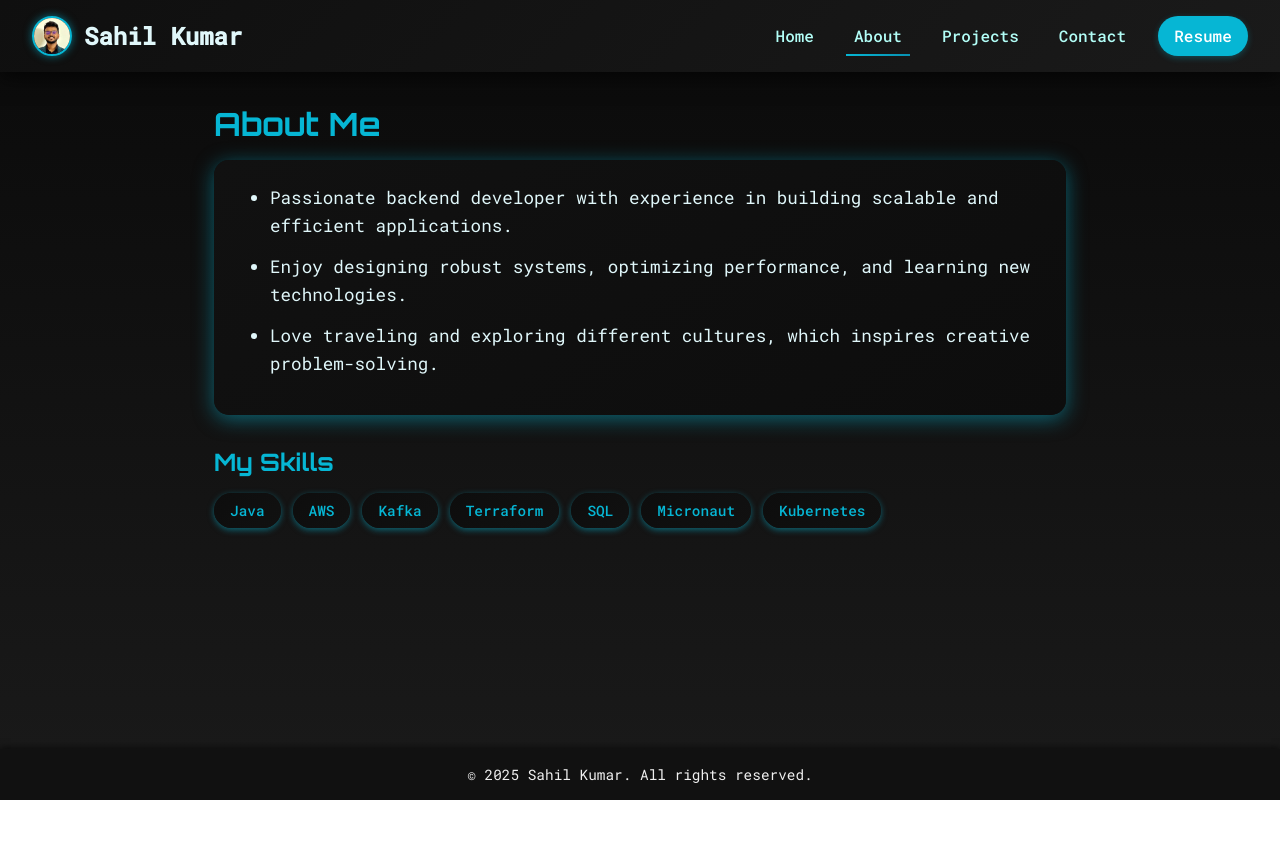
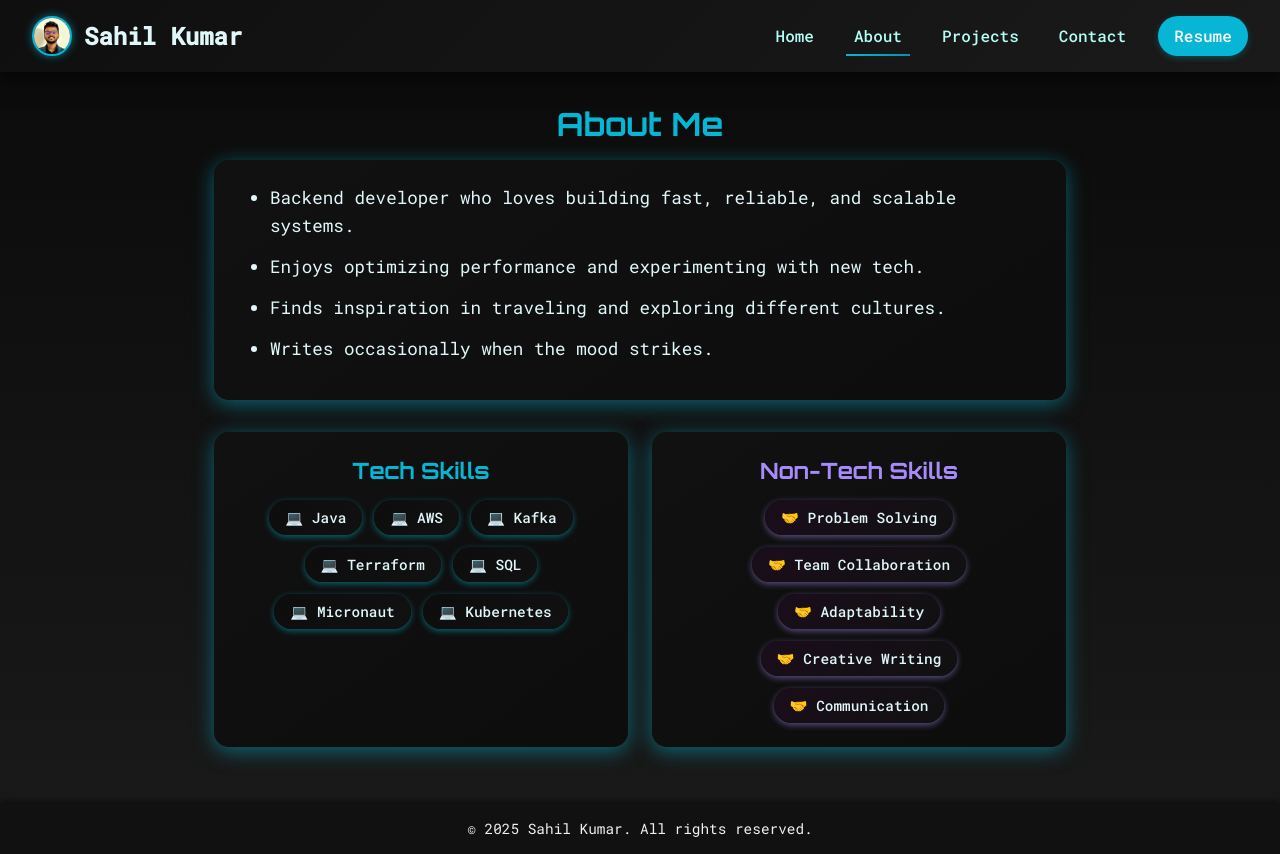
Before and after one commit to tekken78/portfolio, a Next.js app: page /about in a window 1280 px wide. Before the commit the page ends 800 px from the top, so only its background shows below. Built offline with nearby package versions, Linux system fonts and the light colour scheme.

Commit message:
Minor changes in description and experience

```diff
--- a/app/about/page.tsx
+++ b/app/about/page.tsx
@@ -1,6 +1,6 @@
 import styles from '../../styles/About.module.css';
 
-const skills = [
+const techSkills = [
   { name: 'Java', percentage: 90 },
   { name: 'AWS', percentage: 80 },
   { name: 'Kafka', percentage: 75 },
@@ -10,6 +10,14 @@ const skills = [
   { name: 'Kubernetes', percentage: 75 },
 ];
 
+const nonTechSkills = [
+  { name: 'Problem Solving', percentage: 90 },
+  { name: 'Team Collaboration', percentage: 85 },
+  { name: 'Adaptability', percentage: 80 },
+  { name: 'Creative Writing', percentage: 70 },
+  { name: 'Communication', percentage: 85 },
+];
+
 export default function About() {
   return (
     <section className={styles.aboutSection}>
@@ -17,30 +25,47 @@ export default function About() {
 
       <div className={styles.aboutCard}>
         <ul className={styles.aboutList}>
-          <li>
-            Passionate backend developer with experience in building scalable and efficient applications.
-          </li>
-          <li>
-            Enjoy designing robust systems, optimizing performance, and learning new technologies.
-          </li>
-          <li>
-            Love traveling and exploring different cultures, which inspires creative problem-solving.
-          </li>
+          <li>Backend developer who loves building fast, reliable, and scalable systems.</li>
+          <li>Enjoys optimizing performance and experimenting with new tech.</li>
+          <li>Finds inspiration in traveling and exploring different cultures.</li>
+          <li>Writes occasionally when the mood strikes.</li>
         </ul>
       </div>
 
-      <h3>My Skills</h3>
+      <div className={styles.skillsCards}>
+        {/* Tech Skills */}
+        <div className={`${styles.skillCard} ${styles.techCard}`}>
+          <h3>Tech Skills</h3>
           <div className={styles.skillsContainer}>
-        {skills.map((skill, index) => (
+            {techSkills.map((skill, index) => (
               <div
                 key={skill.name}
                 className={styles.skillPill}
                 data-percentage={skill.percentage}
                 style={{ animationDelay: `${index * 0.1}s` }}
               >
-            {skill.name}
+                💻 {skill.name}
               </div>
             ))}
+          </div>
+        </div>
+
+        {/* Non-Tech Skills */}
+        <div className={`${styles.skillCard} ${styles.nonTechCard}`}>
+          <h3>Non-Tech Skills</h3>
+          <div className={styles.skillsContainer}>
+            {nonTechSkills.map((skill, index) => (
+              <div
+                key={skill.name}
+                className={styles.skillPill}
+                data-percentage={skill.percentage}
+                style={{ animationDelay: `${index * 0.1}s` }}
+              >
+                🤝 {skill.name}
+              </div>
+            ))}
+          </div>
+        </div>
       </div>
     </section>
   );
--- a/app/contact/page.tsx
+++ b/app/contact/page.tsx
@@ -105,7 +105,7 @@ export default function Contact() {
           <a href="https://www.linkedin.com/in/sahil-kumar-8a0095113/" target="_blank" rel="noopener noreferrer">
             <FaLinkedin /> LinkedIn
           </a>
-          <a href="https://twitter.com/" target="_blank" rel="noopener noreferrer">
+          <a href="https://x.com/sa_hil_arious" target="_blank" rel="noopener noreferrer">
             <FaTwitter /> Twitter
           </a>
           <a href="mailto:krsahil799@gmail.com">
--- a/app/page.tsx
+++ b/app/page.tsx
@@ -18,7 +18,7 @@ export default function Home() {
         if (!nextChar) {
           clearInterval(interval);
           setShowCursor(false);
-          return prev; // typing finished
+          return prev;
         }
         return prev + nextChar;
       });
@@ -41,8 +41,7 @@ export default function Home() {
             {displayedText}
             {showCursor && <span className={styles.cursor}></span>}
           </h1>
-          <p>Senior Member of Technical Staff | Oracle</p>
-          <p>Travel enthusiast</p>
+          <p>Engineering the backend, inspired by the world.</p>
           <div className={styles.ctaButtons}>
             <a href="/contact" className={styles.ctaButton}>Get in Touch</a>
             <a href="/resume.pdf" target="_blank" rel="noopener noreferrer" className={styles.resumeCTA}>Resume</a>
--- a/styles/About.module.css
+++ b/styles/About.module.css
@@ -11,57 +11,99 @@
   font-size: 2rem;
   color: #06b6d4;
   margin-bottom: 1rem;
+  text-align: center;
 }
 
-.aboutSection p {
+/* About Me Card */
+.aboutCard {
+  background: linear-gradient(145deg, #111111, #0d0d0d);
+  padding: 1.5rem 2rem;
+  border-radius: 15px;
+  box-shadow: 0 4px 20px rgba(6,182,212,0.5);
+  margin-bottom: 2rem;
   font-size: 1.1rem;
   line-height: 1.6;
-  margin-bottom: 2rem;
+  color: #e0f7fa;
+  transition: transform 0.2s ease, box-shadow 0.2s ease;
 }
 
-.aboutSection h3 {
-  font-family: 'Orbitron', sans-serif;
-  font-size: 1.5rem;
-  color: #06b6d4;
-  margin-bottom: 1rem;
+.aboutCard:hover {
+  transform: translateY(-2px);
+  box-shadow: 0 6px 25px rgba(6,182,212,0.6);
 }
 
+.aboutList {
+  list-style: disc;
+  padding-left: 1.5rem;
+}
+
+.aboutList li {
+  margin-bottom: 0.8rem;
+}
+
+/* Skills Cards Layout */
+.skillsCards {
+  display: flex;
+  gap: 1.5rem;
+  flex-wrap: wrap;
+  justify-content: center;
+}
+
+.skillCard {
+  flex: 1 1 40%;
+  background: linear-gradient(145deg, #111111, #0d0d0d);
+  padding: 1.5rem;
+  border-radius: 15px;
+  box-shadow: 0 4px 20px rgba(6,182,212,0.5);
+  margin-bottom: 1.5rem;
+  transition: transform 0.2s ease, box-shadow 0.2s ease;
+}
+
+.skillCard:hover {
+  transform: translateY(-2px);
+  box-shadow: 0 6px 25px rgba(6,182,212,0.6);
+}
+
+.skillCard h3 {
+  font-family: 'Orbitron', sans-serif;
+  font-size: 1.4rem;
+  margin-bottom: 1rem;
+  color: currentColor;
+  text-align: center;
+}
+
+/* Skills Container & Pills */
 .skillsContainer {
   display: flex;
   flex-wrap: wrap;
   gap: 0.75rem;
+  justify-content: center;
 }
 
 .skillPill {
   position: relative;
   padding: 0.5rem 1rem;
-  background: linear-gradient(135deg, #0d0d0d, #111111);
   border-radius: 9999px;
-  color: #06b6d4;
   font-weight: 500;
   font-size: 0.9rem;
   cursor: default;
-  box-shadow: 0 2px 6px rgba(6,182,212,0.5);
-  transition: transform 0.2s ease, box-shadow 0.2s ease;
   animation: fadeInUp 0.5s ease forwards;
   opacity: 0;
+  transition: transform 0.2s ease, box-shadow 0.2s ease;
 }
 
-/* Hover effects */
+/* Hover effect */
 .skillPill:hover {
   transform: translateY(-3px);
-  box-shadow: 0 4px 12px rgba(6,182,212,0.6);
 }
 
-/* Tooltip for percentage */
+/* Tooltip */
 .skillPill::after {
   content: attr(data-percentage) '%';
   position: absolute;
   bottom: 125%;
   left: 50%;
   transform: translateX(-50%) translateY(5px);
-  background: linear-gradient(135deg, #06b6d4, #0bc5c5);
-  color: #111;
   padding: 2px 6px;
   border-radius: 4px;
   font-size: 0.75rem;
@@ -75,6 +117,38 @@
 .skillPill:hover::after {
   opacity: 1;
   transform: translateX(-50%) translateY(0);
+}
+
+/* Tech Card Theme */
+.techCard {
+  color: #06b6d4;
+}
+
+.techCard .skillPill {
+  background: linear-gradient(135deg, #0d0d0d, #111111);
+  color: #e0f7fa;
+  box-shadow: 0 2px 6px rgba(6,182,212,0.5);
+}
+
+.techCard .skillPill::after {
+  background: linear-gradient(135deg, #06b6d4, #0bc5c5);
+  color: #111;
+}
+
+/* Non-Tech Card Theme */
+.nonTechCard {
+  color: #a78bfa;
+}
+
+.nonTechCard .skillPill {
+  background: linear-gradient(135deg, #1a0d1a, #111111);
+  color: #e0f7fa;
+  box-shadow: 0 2px 6px rgba(167,139,250,0.5);
+}
+
+.nonTechCard .skillPill::after {
+  background: linear-gradient(135deg, #a78bfa, #8b5cf6);
+  color: #111;
 }
 
 /* Entrance animation */
@@ -91,45 +165,12 @@
 
 /* Responsive */
 @media (max-width: 768px) {
-  .skillsContainer {
-    justify-content: center;
+  .skillsCards {
+    flex-direction: column;
+    gap: 1rem;
+  }
+
+  .skillCard {
+    flex: 1 1 100%;
   }
 }
-
-/* Card for About Me paragraph */
-.aboutCard {
-  background: linear-gradient(145deg, #111111, #0d0d0d);
-  padding: 1.5rem 2rem;
-  border-radius: 15px;
-  box-shadow: 0 4px 20px rgba(6,182,212,0.5);
-  margin-bottom: 2rem;
-  font-size: 1.1rem;
-  line-height: 1.6;
-  color: #e0f7fa;
-}
-
-/* Optional: add subtle hover lift */
-.aboutCard:hover {
-  transform: translateY(-2px);
-  box-shadow: 0 6px 25px rgba(6,182,212,0.6);
-  transition: transform 0.2s ease, box-shadow 0.2s ease;
-}
-
-/* About list styling */
-.aboutList {
-  list-style: disc;
-  padding-left: 1.5rem;
-  font-size: 1.1rem;
-  line-height: 1.6;
-}
-
-.aboutList li {
-  margin-bottom: 0.8rem;
-}
-
-/* Optional hover effect */
-.aboutCard:hover {
-  transform: translateY(-2px);
-  box-shadow: 0 6px 25px rgba(6,182,212,0.6);
-  transition: transform 0.2s ease, box-shadow 0.2s ease;
-}
```
Also changed, not shown: components/Experience.tsx (+11 -5 lines), styles/Experience.module.css (+11 -0 lines), styles/Projects.module.css (+7 -5 lines). Lines whose indentation alone changed are shown as unchanged.
